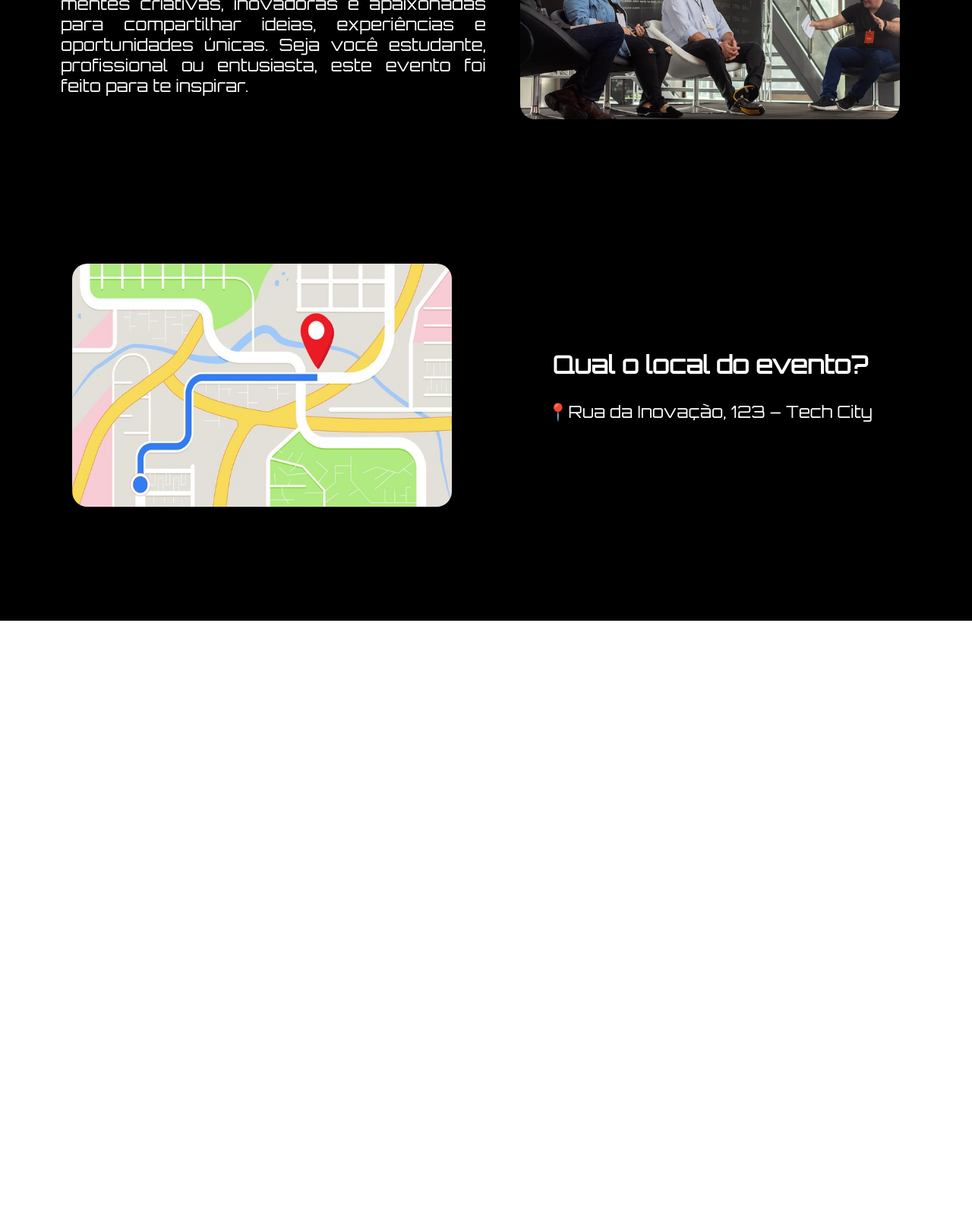
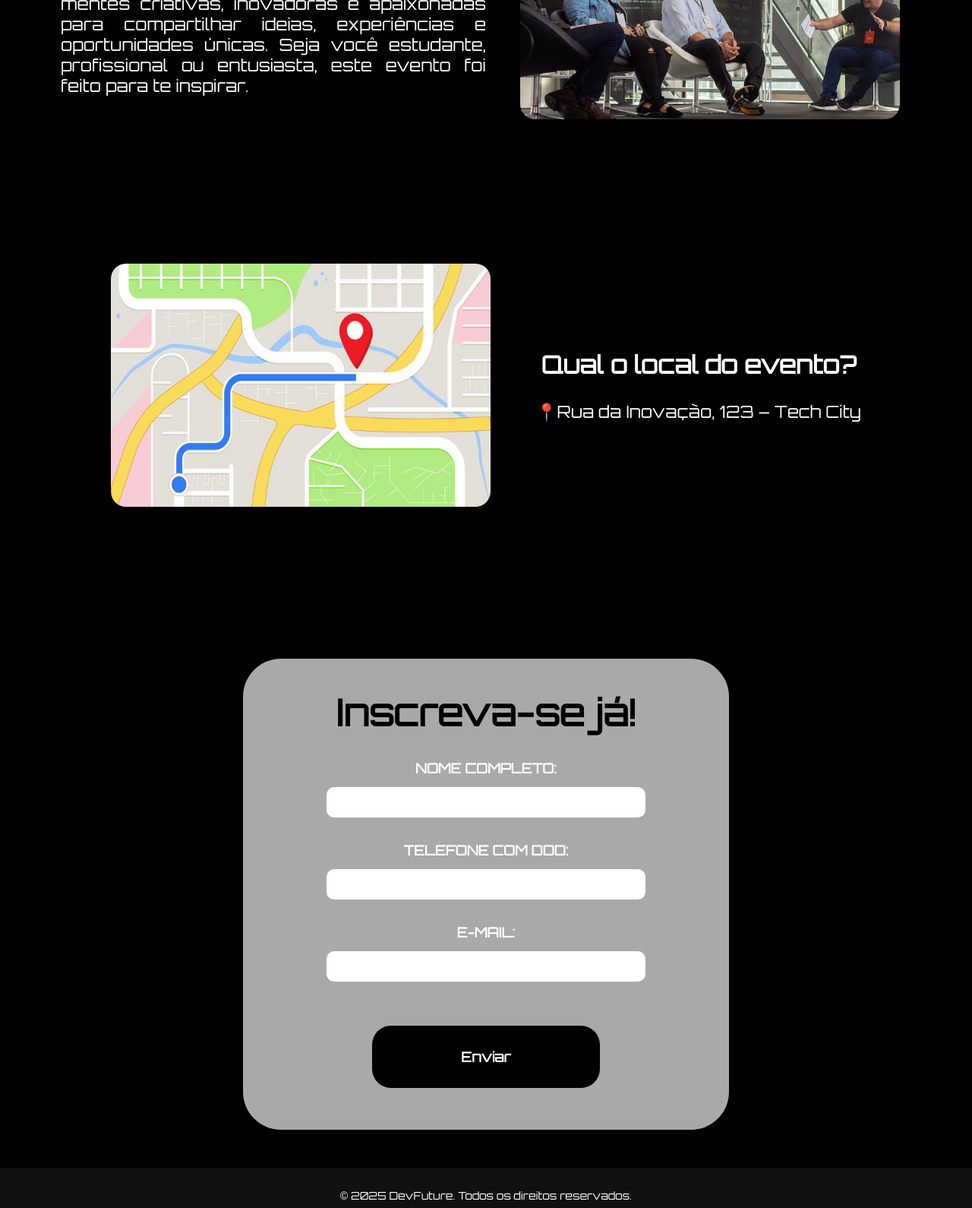
Before and after one commit to DEV-Gabriel7/LP_evento_tech, a website built with Parcel: page src/index.html in a window 1280 px wide. Shown: the part 1063-2653 px from the top of the page at 76% size. Before the commit the page ends 1880 px from the top, so only its background shows below. Built offline with nearby package versions, Linux system fonts and the light colour scheme.

Commit message:
Criando a seção de inscrição e o rodapé

```diff
--- a/src/index.html
+++ b/src/index.html
@@ -1,5 +1,6 @@
 <!DOCTYPE html>
 <html lang="pt-BR">
+
 <head>
     <meta charset="UTF-8">
     <meta name="viewport" content="width=device-width, initial-scale=1.0">
@@ -8,7 +9,14 @@
     <link rel="preconnect" href="https://fonts.gstatic.com" crossorigin>
     <link href="https://fonts.googleapis.com/css2?family=Orbitron&display=swap" rel="stylesheet">
     <link rel="stylesheet" href="styles/main.scss">
+    <script src="https://kit.fontawesome.com/b1dbe2026e.js" crossorigin="anonymous"></script>
+    <script src="https://code.jquery.com/jquery-3.6.0.min.js"></script>
+    <script src="https://code.jquery.com/jquery-3.6.0.min.js"></script>
+    <script src="https://cdnjs.cloudflare.com/ajax/libs/jquery.mask/1.14.16/jquery.mask.min.js"></script>
+
+
 </head>
+
 <body>
     <header>
         <div class="hero">
@@ -23,29 +31,61 @@
             </div>
         </div>
     </header>
+
     <section id="about">
         <div class="about">
             <div class="about__item">
                 <div class="about__item__content">
                     <h3 class="about__item__title">Sobre o evento</h3>
-                    <p class="about__item__text">O EvoluDev é mais do que uma data no calendário — é um movimento. Reuniremos mentes criativas, inovadoras e apaixonadas para compartilhar ideias, experiências e oportunidades únicas. Seja você estudante, profissional ou entusiasta, este evento foi feito para te inspirar.</p>
+                    <p class="about__item__text">O DevFuture é mais do que uma data no calendário — é um movimento.
+                        Reuniremos mentes criativas, inovadoras e apaixonadas para compartilhar ideias, experiências e
+                        oportunidades únicas. Seja você estudante, profissional ou entusiasta, este evento foi feito
+                        para te inspirar.</p>
                 </div>
                 <img class="about__item__image" src="./images/about-image.png" alt="Sobre o evento">
             </div>
         </div>
         <div class="location">
             <div class="location__item">
-                <img class="location__item__image" src="./images/image-gps.png" alt="localização do evento">
                 <div class="location__item__content">
                     <h3 class="location__item__title">Qual o local do evento?</h3>
                     <p class="location__item__text">
                         📍Rua da Inovação, 123 – Tech City<br>
                     </p>
                 </div>
+                <img class="location__item__image" src="./images/image-gps.png" alt="localização do evento">
             </div>
         </div>
     </section>
 
+    <section class="inscription">
+        <div class="inscription__container">
+            <form>
+                <div class="inscription__content">
+                    <h3 class="inscription__content__title">Inscreva-se já!</h3>
+                    <label class="inscription__content__label" for="nome"><b>NOME COMPLETO:</b></label>
+                    <input class="inscription__content__input" type="text" id="nome" />
+                    <label class="inscription__content__label" for="telefone"><b>TELEFONE COM DDD:</b></label>
+                    <input class="inscription__content__input" type="text" id="telefone" />
+                    <label class="inscription__content__label" for="email"><b>E-MAIL: </b></label>
+                    <input class="inscription__content__input" type="email" id="email" />
+                    <button class="inscription__content__button button"><b>Enviar</b></button>
+                </div>
+            </form>
+        </div>
+    </section>
+
+    <footer class="footer">
+        <p class="footer__text">
+            &copy; 2025 DevFuture. Todos os direitos reservados.
+        </p>
+        <div class="footer__icons">
+            <a href="#"><i class="fab fa-linkedin"></i></a>
+            <a href="#"><i class="fab fa-github"></i></a>
+        </div>
+    </footer>
+    <script src="scripts/masks.js"></script>
     <script src="scripts/main.js"></script>
 </body>
+
 </html>
--- /dev/null
+++ b/src/scripts/masks.js
@@ -0,0 +1,3 @@
+$(document).ready(function () {
+    $('#telefone').mask('(00) 00000-0000');
+});
--- a/src/styles/_hero.scss
+++ b/src/styles/_hero.scss
@@ -44,37 +44,14 @@
         margin-bottom: 18px;
     }
 
-    @media (max-width: 640px) {
-        &__logo {
-            height: 80px;
-            width: 80px;
-        }
-
-        &__title {
-            margin: 28px 0;
-            font-size: 18px;
-        }
-
-        &__contador {
-            font-size: 26px;
-        }
-
-        &__text {
-            margin: 8px 28px;
-            padding: 38px 0;
-            font-size: 12px;
-            letter-spacing: 1;
-        }
-    }
-
-    @media (max-width: 768px) {
+    @media (max-width: 1024px) {
         &__logo {
             height: 100px;
             width: 100px;
         }
 
         &__title {
-            margin: 28px 0;
+            margin: 28px;
             font-size: 24px;
         }
 
@@ -90,4 +67,26 @@
         }
     }
 
+    @media (max-width: 640px) {
+        &__logo {
+            height: 80px;
+            width: 80px;
+        }
+
+        &__title {
+            margin: 28px 30px;
+            font-size: 18px;
+        }
+
+        &__contador {
+            font-size: 26px;
+        }
+
+        &__text {
+            margin: 8px 28px;
+            padding: 38px 0;
+            font-size: 12px;
+            letter-spacing: 1;
+        }
+    }
 }
--- /dev/null
+++ b/src/styles/_inscription.scss
@@ -0,0 +1,82 @@
+.inscription {
+    width: 100%;
+    height: 720px;
+    padding: 50px 80px;
+    background-color: black;
+
+    &__container {
+        background-color: rgba(255, 255, 255, 0.664);
+        border-radius: 50px;
+        width: 100%;
+        margin: 0 auto;
+        max-width: 640px;
+        height: 620px;
+    }
+
+    &__content {
+        display: flex;
+        flex-direction: column;
+        padding: 40px;
+        text-align: center;
+        align-items: center;
+
+        &__title {
+            font-size: 48px;
+            color: black;
+        }
+
+        &__label {
+            font-size: 18px;
+            margin: 32px 0 14px;
+        }
+
+        &__input {
+            width: 420px;
+            padding: 12px;
+            color: black;
+            border: none;
+            border-radius: 10px;
+        }
+
+        &__button {
+            margin-top: 58px;
+            font-size: 18px;
+        }
+    }
+
+    @media(max-width: 640px) {
+        height: 630px;
+        padding: 50px;
+
+        &__container {
+            height: 530px;
+            width: 100%;
+            border-radius: 25px;
+        }
+
+        &__content{
+            padding: 22px;
+
+            &__title {
+                font-size: 24px;
+                color: black;
+            }
+
+            &__label {
+                font-size: 18px;
+                margin: 32px 0 14px;
+            }
+
+            &__input {
+                width: 100%;
+                border: none;
+                border-radius: 10px;
+            }
+
+            &__button {
+                margin-top: 28px;
+                font-size: 18px;
+            }
+        }
+    }
+}
--- a/src/styles/_location.scss
+++ b/src/styles/_location.scss
@@ -1,14 +1,15 @@
 .location {
     width: 100%;
     height: 520px;
-    padding: 50px;
+    padding: 50px 80px 0;
     background-color: black;
     text-align: center;
 
     &__item {
-        display: grid;
-        grid-template-columns: repeat(2, 1fr);
+        display: flex;
+        flex-direction: row-reverse;
         align-items: center;
+        justify-content: center;
 
         &__title {
             font-size: 32px;
@@ -23,7 +24,7 @@
             border-radius: 20px;
             width:500px;
             height: 320px;
-            justify-self: center;
+            margin-right: 60px;
         }
     }
 
@@ -53,8 +54,8 @@
     }
 
     @media (max-width:640px) {
-        height: 340px;
-        padding: 18px;
+        height: 380px;
+        padding: 40px;
 
         &__item {
             display: block;
@@ -66,12 +67,14 @@
             &__text {
                 text-align: center;
                 font-size: 18px;
+                padding-bottom: 20px;
             }
 
             &__image {
                 border-radius: 20px;
                 width: 100%;
                 height: auto;
+                margin-right: 0;
             }
         }
     }
--- a/src/styles/components/buttons.scss
+++ b/src/styles/components/buttons.scss
@@ -6,4 +6,5 @@
     padding: 30px;
     background-color: black;
     border-radius: 25px;
+    border: none;
 }
--- a/src/styles/main.scss
+++ b/src/styles/main.scss
@@ -2,6 +2,7 @@
 @use "components/buttons";
 @use "about";
 @use "location";
+@use "inscription";
 
 * {
     margin: 0;
@@ -12,3 +13,15 @@
     text-decoration: none;
     letter-spacing: 1;
 }
+
+.footer {
+    background-color: #111;
+    color: #ccc;
+    padding: 28px;
+    text-align: center;
+    font-size: 14px;
+
+    &__text {
+        margin-bottom: 12px;
+    }
+}
```
